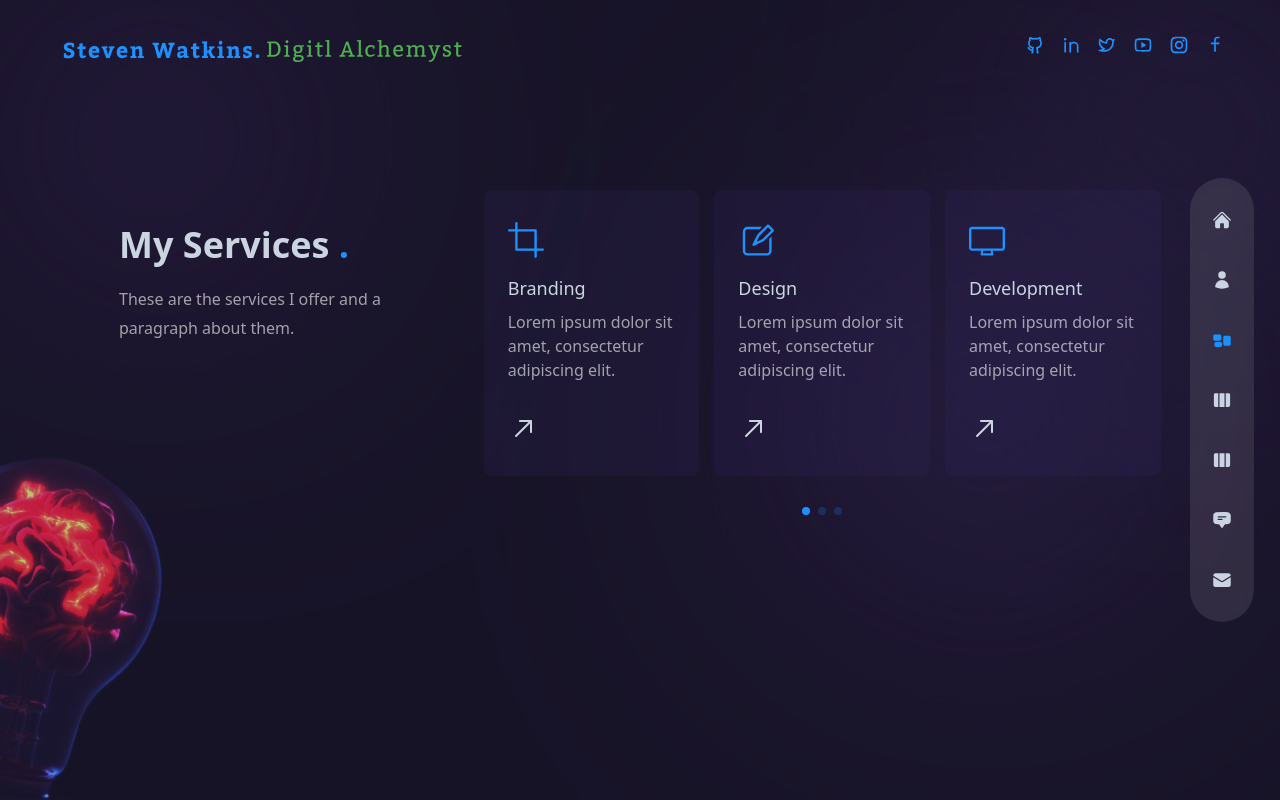
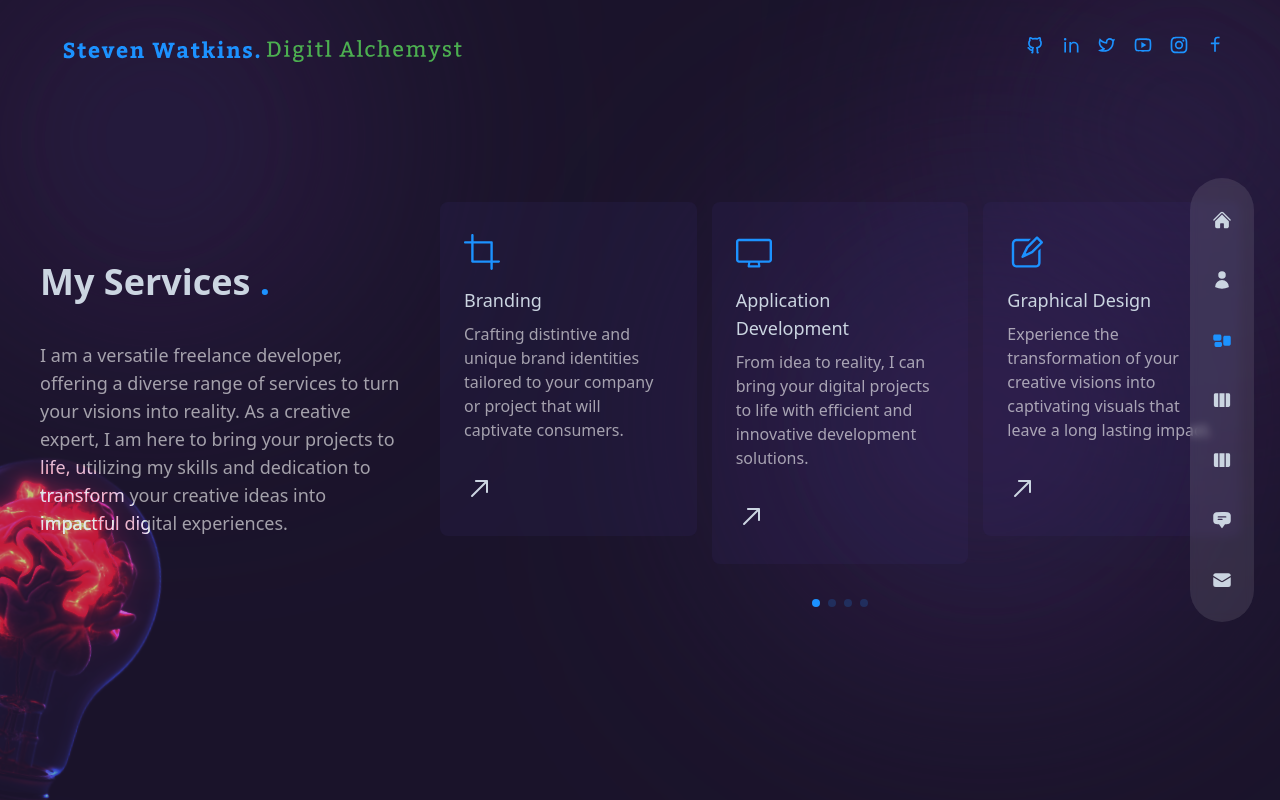
Before and after one commit to Digitl-Alchemyst/digitl-alchemyst-portfolio, a Next.js app: page /services in a window 1280 px wide. Built offline with nearby package versions, Linux system fonts and the light colour scheme.

Commit message:
Services Page 100%

```diff
--- a/src/components/ServiceSlider.js
+++ b/src/components/ServiceSlider.js
@@ -11,33 +11,51 @@ import { FreeMode, Pagination } from 'swiper';
 import 'swiper/css';
 import 'swiper/css/free-mode';
 import 'swiper/css/pagination';
+import Link from 'next/link';
 
 // data
 export const serviceData = [
   {
     icon: <RxCrop />,
     title: 'Branding',
-    description: 'Lorem ipsum dolor sit amet, consectetur adipiscing elit.',
+    path: '/branding',
+    description:
+      'Crafting distintive and unique brand identities tailored to your company or project that will captivate consumers.',
+  },
+  {
+    icon: <RxDesktop />,
+    title: 'Application Development',
+    path: '/dev',
+    description:
+      'From idea to reality, I can bring your digital projects to life with efficient and innovative development solutions.',
   },
   {
     icon: <RxPencil2 />,
-    title: 'Design',
-    description: 'Lorem ipsum dolor sit amet, consectetur adipiscing elit.',
+    title: 'Graphical Design',
+    path: '/design',
+    description:
+      'Experience the transformation of your creative visions into captivating visuals that leave a long lasting impact.',
   },
   {
-    icon: <RxDesktop />,
-    title: 'Development',
-    description: 'Lorem ipsum dolor sit amet, consectetur adipiscing elit.',
+    icon: <RxPencil2 />,
+    title: 'Video Editing',
+    path: '/editing',
+    description:
+      'Elevate your content with expertly edited videos, where your imaginative ideas evolve into captivating visual stories.',
   },
   {
     icon: <RxReader />,
     title: 'Copywriting',
-    description: 'Lorem ipsum dolor sit amet, consectetur adipiscing elit.',
+    path: '/copywriting',
+    description:
+      'Crafting compelling narratives and persuasive content that captures attention and drives engagement for any project.',
   },
   {
     icon: <RxRocket />,
     title: 'SEO',
-    description: 'Lorem ipsum dolor sit amet, consectetur adipiscing elit.',
+    path: '/seo',
+    description:
+      'Elevate your online presence and visibility through strategic SEO techniques that enhance your digital reach.',
   },
 ];
 
@@ -59,18 +77,19 @@ const ServiceSlider = () => {
         clickable: true,
       }}
       modules={[FreeMode, Pagination]}
-      className='h-[240px] sm:h-[340px]'
+      className='max-h-[450px] sm:h-[420px] xl:w-[800px] h-full flex items-center justify-center'
     >
       {serviceData.map((item, index) => {
         return (
           <SwiperSlide key={index}>
-            <div className='group flex h-max cursor-pointer gap-x-6 rounded-lg bg-[rgba(65,47,123,0.15)] px-6 py-8 transition-all duration-300 hover:bg-[rgba(89,65,169,0.15)] sm:flex-col sm:gap-x-0'>
+            <Link href={item.path}>
+            <div className='group flex h-max w-full cursor-pointer gap-x-6 rounded-lg bg-[rgba(65,47,123,0.15)] px-6 py-8 transition-all duration-300 hover:bg-[rgba(89,65,169,0.15)] sm:flex-col sm:gap-x-0'>
               {/* Icon */}
               <div className='mb-4 text-4xl text-accent'>{item.icon}</div>
               {/* Title & Description */}
               <div className='mb-8'>
                 <div className='mb-2 text-lg'>{item.title}</div>
-                <p className='max-w-[350px] leading-normal'>
+                <p className='max-w-[350px] leading-normal min-h-max text-xs md:text-base lg:text-large'>
                   {item.description}
                 </p>
               </div>
@@ -79,6 +98,7 @@ const ServiceSlider = () => {
                 <RxArrowTopRight className='transition-all duration-300 group-hover:rotate-45 group-hover:text-accent2' />
               </div>
             </div>
+            </Link>
           </SwiperSlide>
         );
       })}
--- a/src/pages/services/index.js
+++ b/src/pages/services/index.js
@@ -6,12 +6,11 @@ import { fadeIn } from '#/variants';
 
 const Services = () => {
   return (
-    <div className='flex h-[100vh] items-center bg-primary/30 py-36'>
-      <div className='container mx-auto'>
-        <Layout>
-          <div className='flex flex-col gap-x-8 xl:flex-row'>
+    <div className='flex h-[100vh] w-full items-center justify-center'>
+      <Layout className='container mt-26 flex justify-center px-6 xl:px-0'>
+        <div className='flex w-full flex-col items-center gap-x-8 xl:flex-row'>
           {/* Text  */}
-            <div className='mb-4 flex flex-col text-center lg:text-left xl:mb-0 xl:w-[30vw]'>
+          <div className='mb-4 flex w-full flex-col text-center lg:text-left xl:mb-0'>
             <motion.h2
               variants={fadeIn('up', 0.2)}
               initial='hidden'
@@ -26,9 +25,13 @@ const Services = () => {
               initial='hidden'
               animate='show'
               exit='hidden'
-                className='mx-auto mb-4 max-w-[400px] lg:mx-0'
+              className='mx-auto mb-10 py-5 text-xs md:text-sm lg:mx-0 xl:mx-0 xl:text-lg'
             >
-                These are the services I offer and a paragraph about them.
+              I am a versatile freelance developer, offering a diverse range of
+              services to turn your visions into reality. As a creative expert,
+              I am here to bring your projects to life, utilizing my skills and
+              dedication to transform your creative ideas into impactful digital
+              experiences.
             </motion.p>
           </div>
           <motion.div
@@ -36,14 +39,14 @@ const Services = () => {
             initial='hidden'
             animate='show'
             exit='hidden'
-              className='w-full xl:max-w-[65%]'
+            className='w-full'
           >
             {/* Slider  */}
             <ServiceSlider />
           </motion.div>
         </div>
       </Layout>
-      </div>
+
       <Bulb />
     </div>
   );
```
Lines whose indentation alone changed are shown as unchanged.
